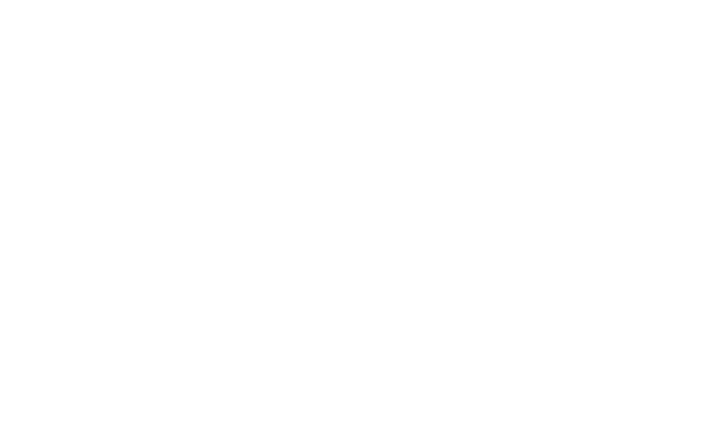
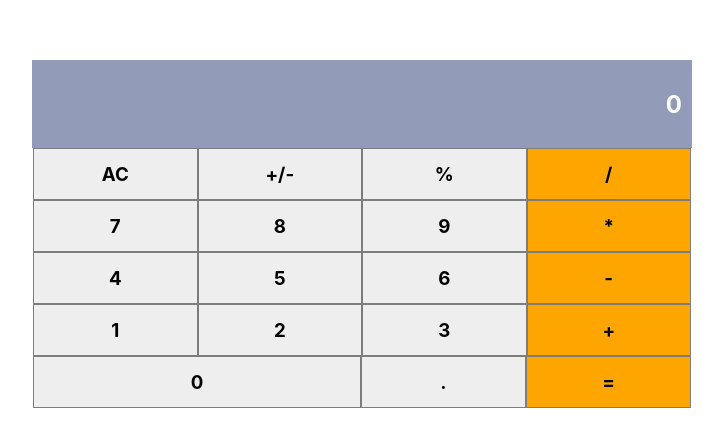
Before and after one commit to Dagic-zewdu/math-magician, a React (Create React App) app: page / in a window 1280 px wide. Shown: the part 166-612 px from the top of the page, without its empty margins (278-1001 px from the left). Built offline with nearby package versions, Linux system fonts and the light colour scheme.

Commit message:
Added the project requirment

```diff
--- a/package.json
+++ b/package.json
@@ -16,12 +16,6 @@
     "build": "react-scripts build",
     "test": "react-scripts test",
     "eject": "react-scripts eject"
-  },
-  "eslintConfig": {
-    "extends": [
-      "react-app",
-      "react-app/jest"
-    ]
   },
   "browserslist": {
     "production": [
--- a/src/App.js
+++ b/src/App.js
@@ -1,5 +1,11 @@
-const App = () => (
-  <div className="App" />
-);
+import React, { Component } from 'react';
+import Calculator from './components/calculator';
+
+// eslint-disable-next-line react/prefer-stateless-function
+class App extends Component {
+  render() {
+    return <Calculator />;
+  }
+}
 
 export default App;
--- /dev/null
+++ b/src/components/calculator.js
@@ -0,0 +1,20 @@
+import React, { Component } from 'react';
+import RenderNumbers from './number.container';
+
+// eslint-disable-next-line react/prefer-stateless-function
+export default class Calculator extends Component {
+  render() {
+    return (
+      <div className="container">
+        <div className="display-number">
+          <h2 className="float-right white">0</h2>
+        </div>
+        <RenderNumbers Items={['AC', '+/-', '%', '/']} />
+        <RenderNumbers Items={[7, 8, 9, '*']} />
+        <RenderNumbers Items={[4, 5, 6, '-']} />
+        <RenderNumbers Items={[1, 2, 3, '+']} />
+        <RenderNumbers Items={[0, '.', '=']} />
+      </div>
+    );
+  }
+}
--- /dev/null
+++ b/src/components/number.container.js
@@ -0,0 +1,34 @@
+import React, { Component } from 'react';
+
+// eslint-disable-next-line react/prefer-stateless-function
+export default class RenderNumbers extends Component {
+  suggestClassName = (item, index) => {
+    if (item === 0) return 'number-container flex-2';
+    if (index === 2) return 'number-container orange';
+    return 'number-container';
+  };
+
+  render() {
+    const { Items } = this.props;
+    const [zero] = Items;
+    return (
+      <div className="numbers-container">
+        {zero !== 0
+          ? Items.map((item, index) => (
+            <div
+              className={index === 3 ? 'number-container orange' : 'number-container'}
+              id={item}
+              key={item}
+            >
+              <h3>{item}</h3>
+            </div>
+          ))
+          : Items.map((item, index) => (
+            <div className={this.suggestClassName(item, index)} id={item} key={item}>
+              <h3>{item}</h3>
+            </div>
+          ))}
+      </div>
+    );
+  }
+}
--- a/src/index.css
+++ b/src/index.css
@@ -17,11 +17,60 @@
 }
 
 code {
-  font-family:
-    source-code-pro,
-    Menlo,
-    Monaco,
-    Consolas,
-    'Courier New',
-    monospace;
+  font-family: source-code-pro, Menlo, Monaco, Consolas, 'Courier New', monospace;
 }
+
+.container {
+  display: flex;
+  flex-direction: column;
+  align-items: center;
+  justify-content: center;
+  align-content: center;
+  min-height: 100vh;
+}
+
+.display-number {
+  min-height: 30px;
+  background-color: rgb(146, 155, 184);
+  width: 50%;
+  padding: 10px;
+}
+
+.float-right {
+  float: right;
+}
+
+.white {
+  color: white;
+}
+
+.flex {
+  display: flex;
+}
+
+.flex1 {
+  flex: 1;
+}
+
+.numbers-container {
+  display: flex;
+  width: 51.4%;
+}
+
+.number-container {
+  flex: 1;
+  display: flex;
+  justify-content: center;
+  align-items: center;
+  height: 50px;
+  background-color: #eee;
+  border: 0.1px solid rgb(125, 125, 125);
+}
+
+.orange {
+  background-color: orange;
+}
+
+.flex-2 {
+  flex: 2;
+}
```
Also changed, not shown: .eslintrc.json, 5 other files (tests, documents, lock files or other folders).
